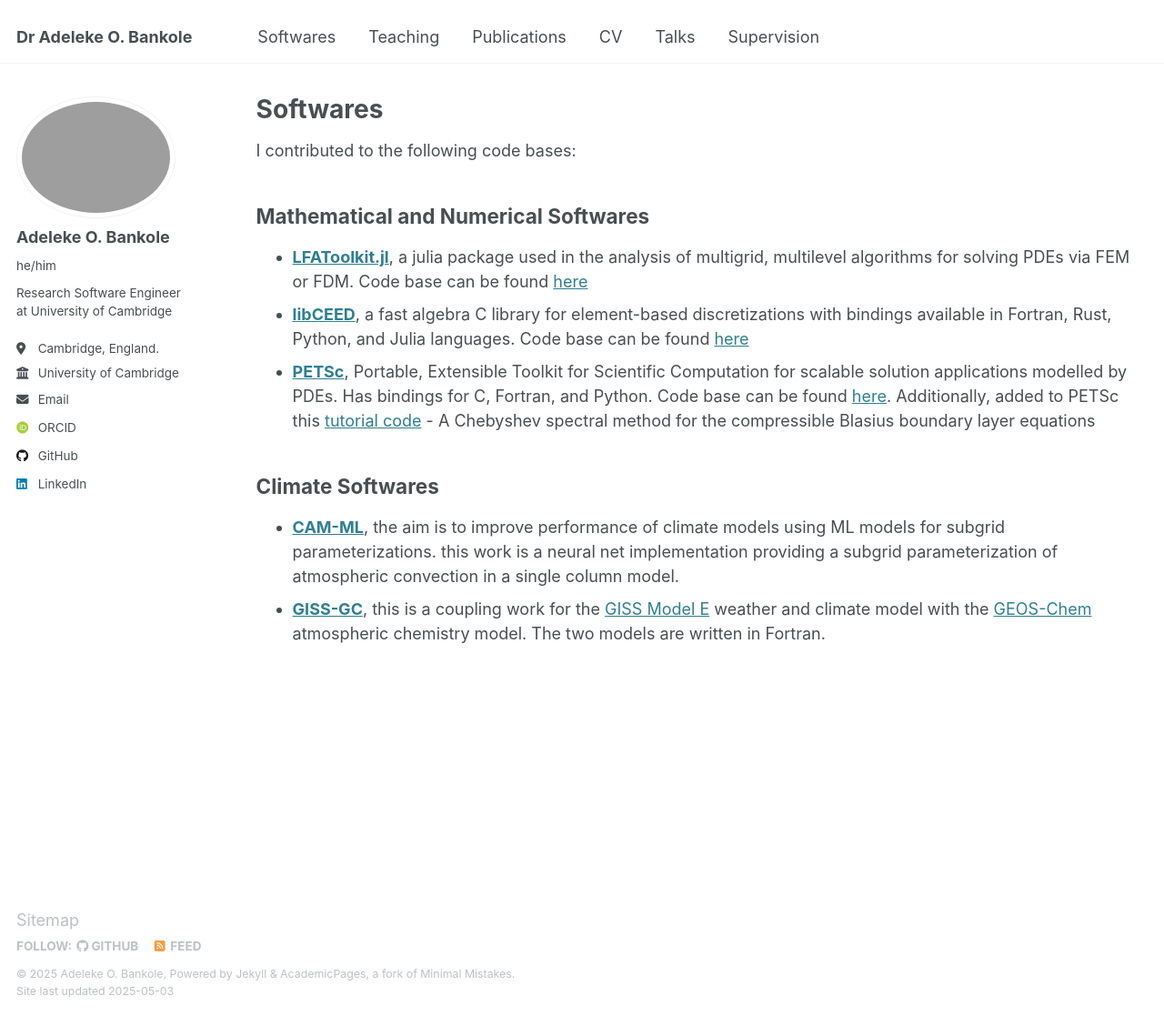
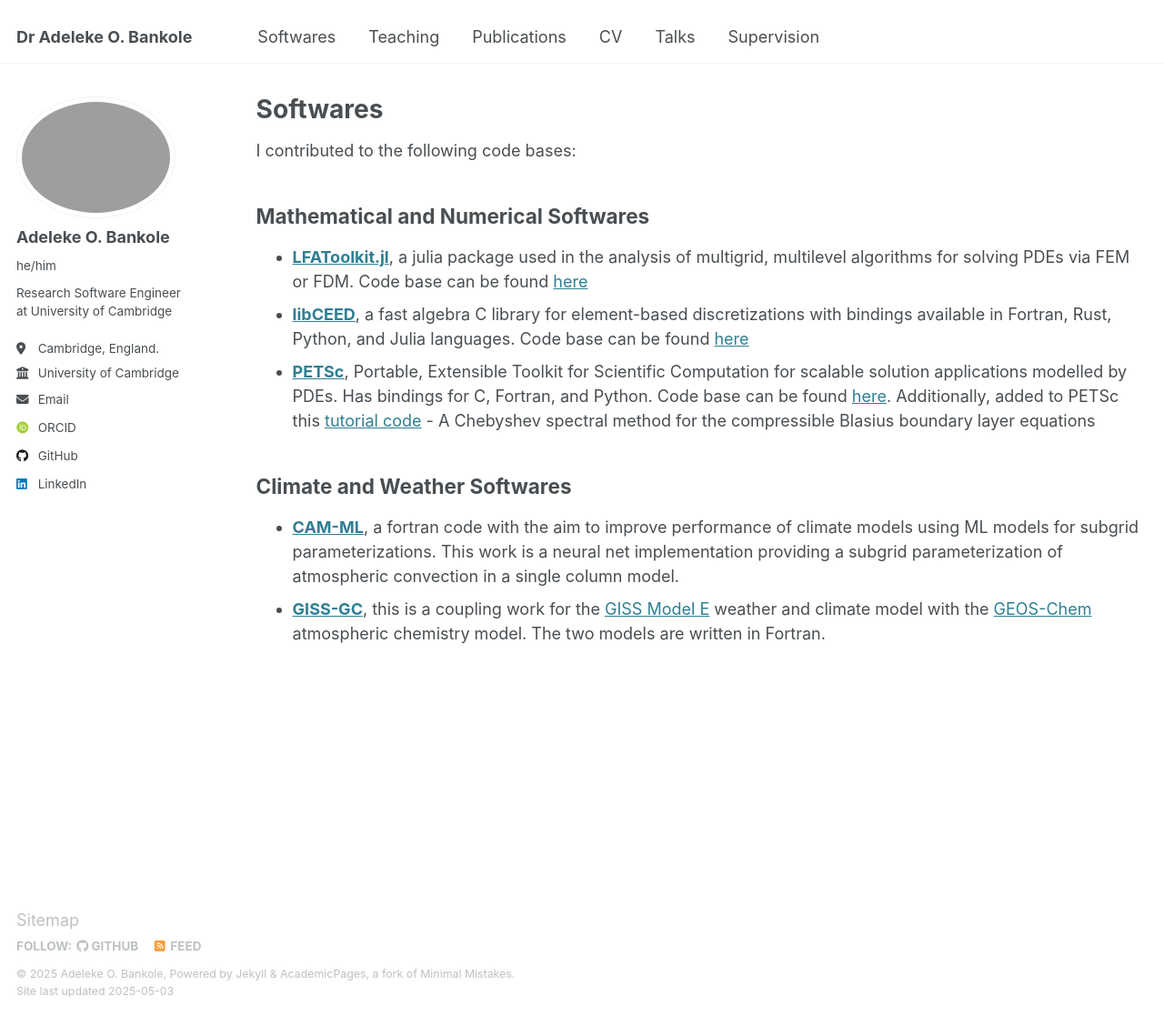
Before and after one commit to AdelekeBankole/adelekebankole.github.io, a Jekyll site: the page built from _softwares/softwares.md, in a window 1280 px wide and 1117 px high. Shown: the whole window at 91% size. Built offline with Jekyll 4.4.1, drawn with Linux system fonts in a browser that asks for light colours; some web fonts are replaced.

Commit message:
Update softwares.md

```diff
--- a/_softwares/softwares.md
+++ b/_softwares/softwares.md
@@ -11,7 +11,7 @@ I contributed to the following code bases:
 * [**libCEED**](https://libceed.org/en/latest/), a fast algebra C library for element-based discretizations with bindings available in Fortran, Rust, Python, and Julia languages. Code base can be found [here](https://github.com/CEED/libCEED)
 * [**PETSc**](https://petsc.org/release/), Portable, Extensible Toolkit for Scientific Computation for scalable solution applications modelled by PDEs. Has bindings for C, Fortran, and Python. Code base can be found [here](https://github.com/petsc/petsc). Additionally, added to PETSc this [tutorial code](https://petsc.org/release/src/snes/tutorials/ex31.c.html) - A Chebyshev spectral method for the compressible Blasius boundary layer equations
 
-## Climate Softwares
+## Climate and Weather Softwares
 <!-- ====== -->
-* [**CAM-ML**](https://github.com/m2lines/convection-parameterization-in-CAM), the aim is to improve performance of climate models using ML models for subgrid parameterizations. this work is a neural net implementation providing a subgrid parameterization of atmospheric convection in a single column model.
+* [**CAM-ML**](https://github.com/m2lines/convection-parameterization-in-CAM), a fortran code with the aim to improve performance of climate models using ML models for subgrid parameterizations. This work is a neural net implementation providing a subgrid parameterization of atmospheric convection in a single column model.
 * [**GISS-GC**](https://github.com/fetch4/GISS-GC), this is a coupling work for the [GISS Model E](https://simplex.giss.nasa.gov/gcm/) weather and climate model with the [GEOS-Chem](https://geoschem.github.io/index.html) atmospheric chemistry model. The two models are written in Fortran.
```
